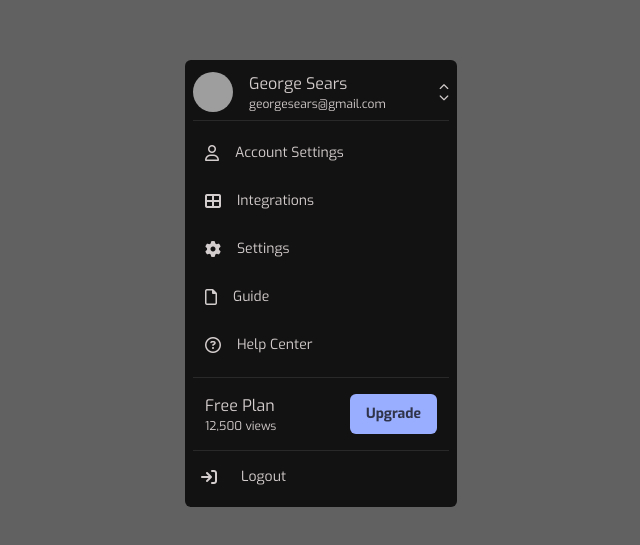
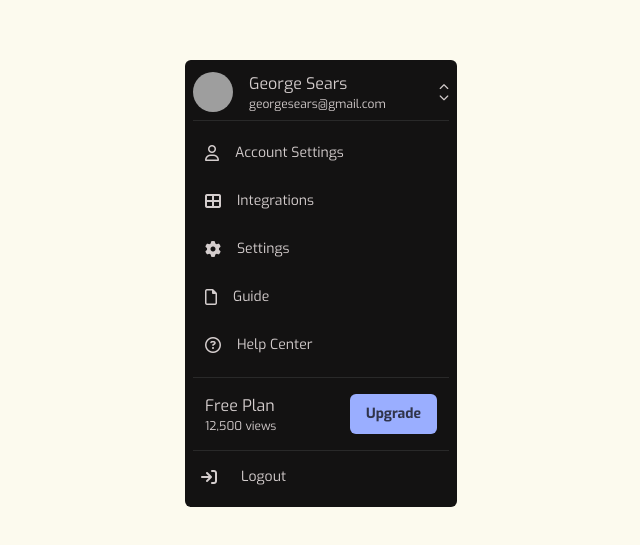
Before and after one commit to codingsparkles/Tailwind_Projects, a plain HTML site: page WebDevDaily - Projects/DropdownMenu.html in a window 1280 px wide. Shown: the part 117-662 px from the top of the page, without its empty margins (319-959 px from the left). Drawn offline with nearby package versions, Linux system fonts and the light colour scheme; grey boxes are pictures that could not be loaded.

Commit message:
Dropdown menu Solution Added

```diff
--- a/WebDevDaily - Projects/DropdownMenu.html
+++ b/WebDevDaily - Projects/DropdownMenu.html
@@ -17,7 +17,7 @@
   </style>
 </head>
 
-<body class="m-0 p-0 min-h-screen bg-[#616161] grid place-items-center">
+<body class="m-0 p-0 min-h-screen bg-[#FCFAEE] grid place-items-center">
   <main class="rounded-md select-none bg-[#131212] px-2 py-3 text-[#D4CDCD]">
     <div class="flex gap-4 justify-center items-center">
       <img
```
